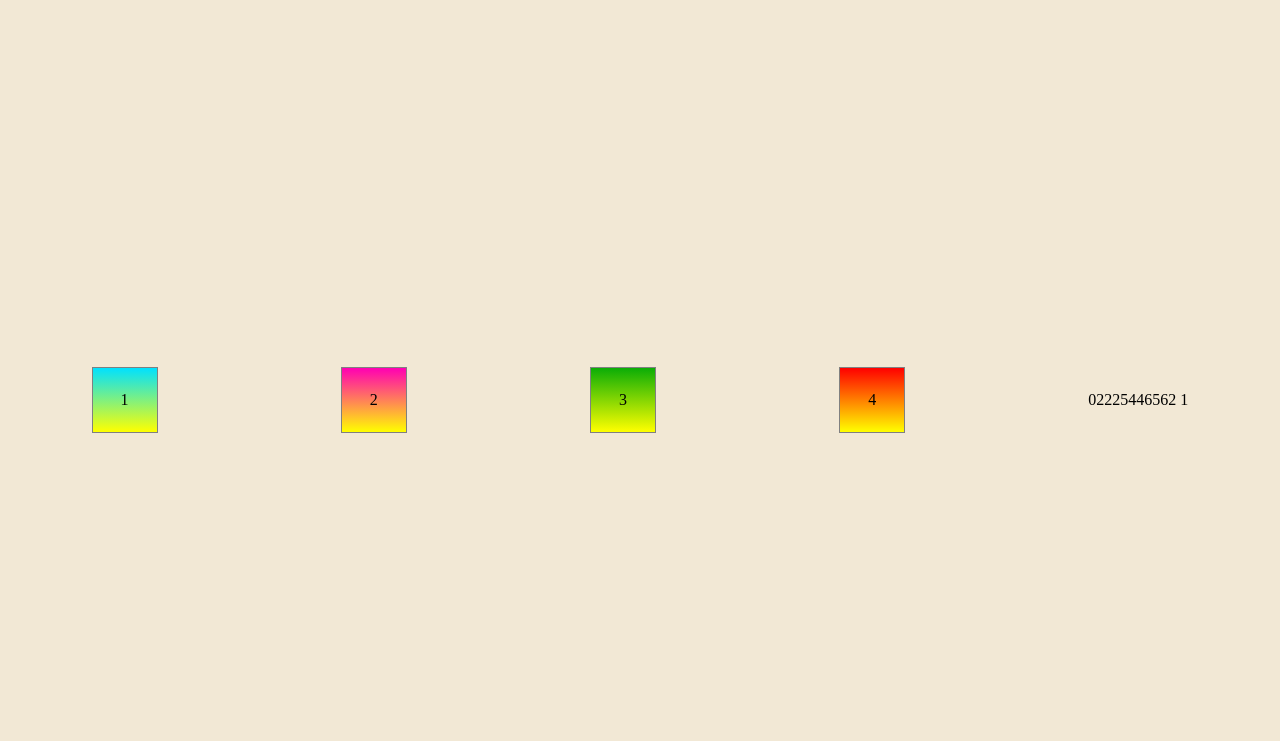
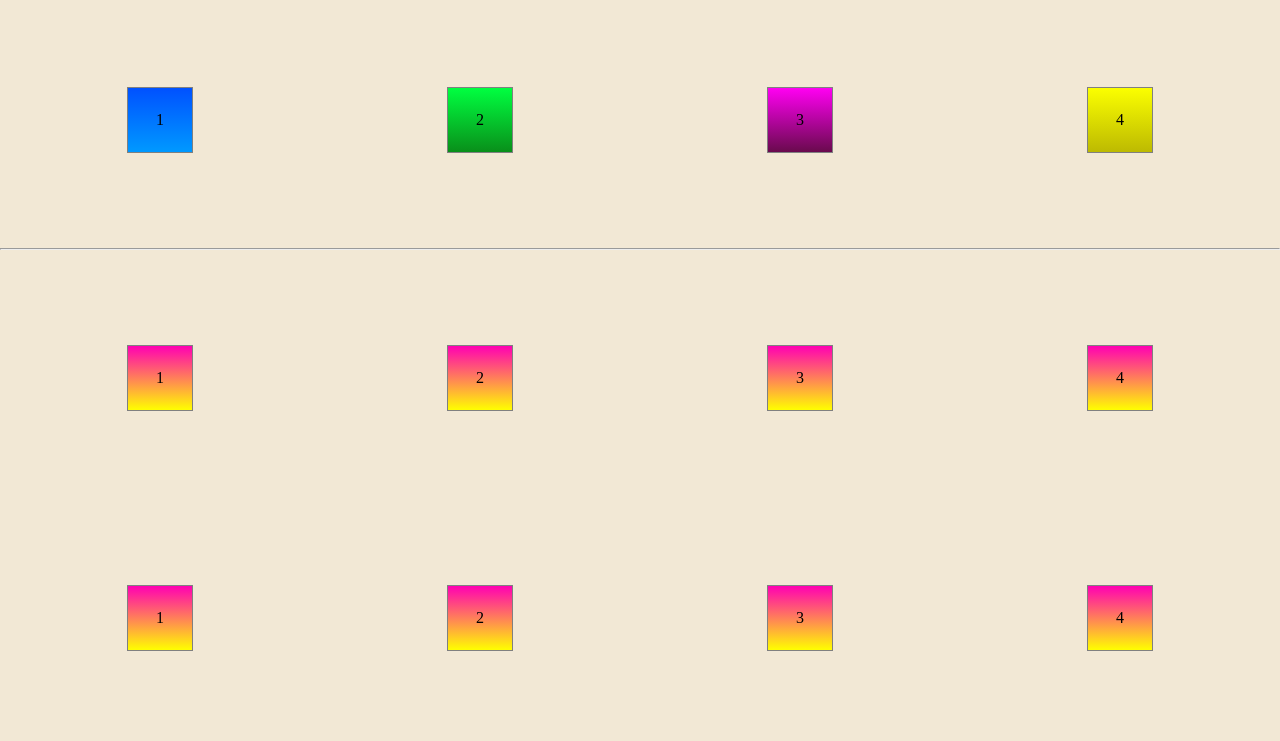
Before and after one commit to AdrianoDevequi/AppCrossPlatform, a website: page index.html in a window 1280 px wide. Drawn offline with Linux system fonts and the light colour scheme.

Commit message:
exercicio feito

```diff
--- a/index.html
+++ b/index.html
@@ -15,34 +15,78 @@
         flex-direction: row;
         align-items: center;
         justify-content: space-around;
+        width: 100vw;
+        height: 30vh;
+    }
 
-        width: 100vw;
-        height: 100vh;
-
-        background-color: #F2E8D5;
-    }
     body{
         padding: 0;
         margin: 0;
+        background-color: #F2E8D5;
     }
-    .number,
-    .c1{
+    .number{
         height: 64px;
         width: 64px;
         background-color: white;
         border: solid 1px gray;
     }
-    .c1{
-        background: linear-gradient(rgb(0, 225, 255), yellow);"
+
+    .flex-column,
+    .d-center,
+    .c-center,
+    .number,
+    #n1{
+        background: linear-gradient(rgb(0, 81, 255), rgb(0, 153, 255));
+        display: flex;
+        flex-direction: column;
+        justify-content: center;
+        align-items: center;
+        height: 64px;
+        width: 64px;
+        background-color: white;
+        border: solid 1px gray;
     }
-    .c2{
-        background: linear-gradient(rgb(255, 0, 179), yellow);"
+    #n2{
+        background: linear-gradient(rgb(0, 255, 64), rgb(9, 143, 26));
+        display: flex;
+        flex-direction: column;
+        justify-content: center;
+        align-items: center;
+        height: 64px;
+        width: 64px;
+        background-color: white;
+        border: solid 1px gray;
+    }
+    #n3{
+        background: linear-gradient(rgb(255, 0, 242), rgb(105, 10, 77));
+        display: flex;
+        flex-direction: column;
+        justify-content: center;
+        align-items: center;
+        height: 64px;
+        width: 64px;
+        background-color: white;
+        border: solid 1px gray;
+    }
+    #n4{
+        background: linear-gradient(rgb(251, 255, 0), rgb(189, 186, 1));
+        display: flex;
+        flex-direction: column;
+        justify-content: center;
+        align-items: center;
+        height: 64px;
+        width: 64px;
+        background-color: white;
+        border: solid 1px gray;
+    }
+    .n2,.flex-column{
+        background: linear-gradient(rgb(255, 0, 179), yellow);
     }
 
-    .c3{
-        background: linear-gradient(rgb(11, 173, 6), yellow);"
+    .n3{
+        background: linear-gradient(rgb(11, 173, 6), yellow);
     }
-    .c4{
+    .n4{
         background: linear-gradient(rgb(255, 0, 0), yellow);"
     }
     .flex-row{
@@ -87,17 +131,26 @@
      */
     </style>
 
-
+        <div id="elemento">
+            <div id="n1">1</div>
+            <div id="n2">2</div>
+            <div id="n3">3</div>
+            <div id="n4">4</div>
+        </div>
+<hr>
     <div id="elemento">
         <div class="c1 flex-column d-center c-center">1</div>
         <div class="number c2 flex-column d-center c-center">2</div>
         <div class="number c3 flex-column d-center c-center">3</div>
         <div class="number c4 flex-column d-center c-center">4</div>
-02225446562
-1
     </div>
+    <div id="elemento">
+        <div class="c1 flex-column d-center c-center">1</div>
+        <div class="number c2 flex-column d-center c-center">2</div>
+        <div class="number c3 flex-column d-center c-center">3</div>
+        <div class="number c4 flex-column d-center c-center">4</div>
+    </div>
+
 </body>
 
-
-
 </html>
```
